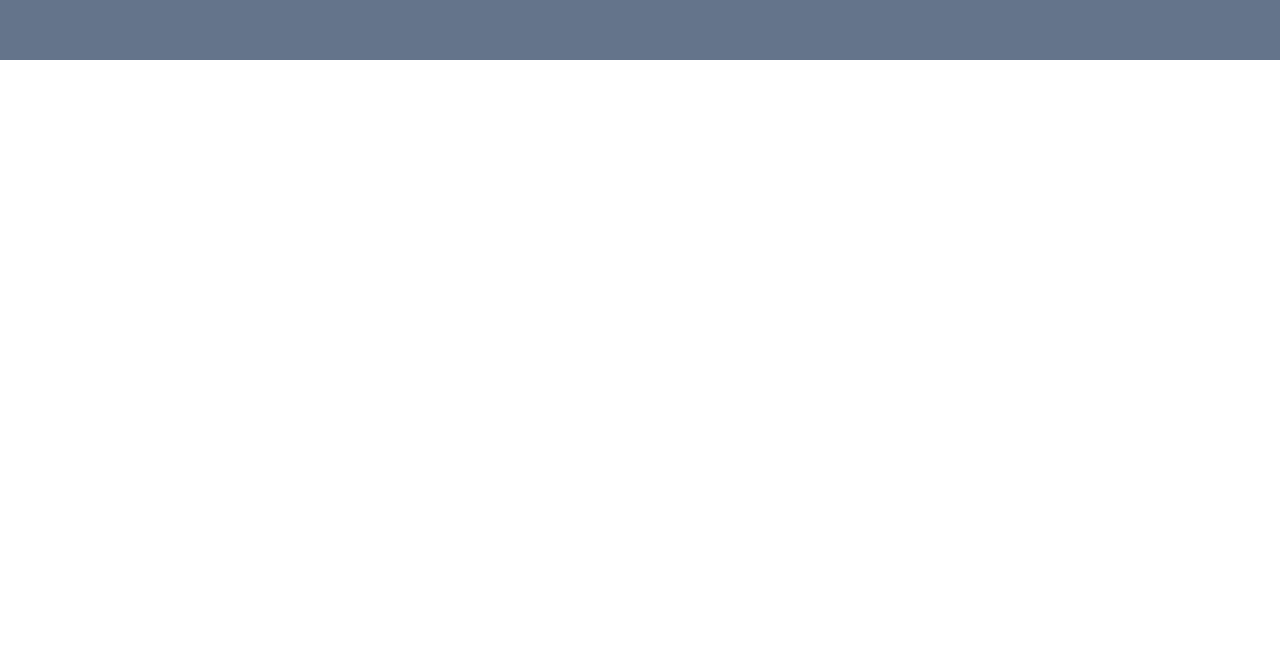
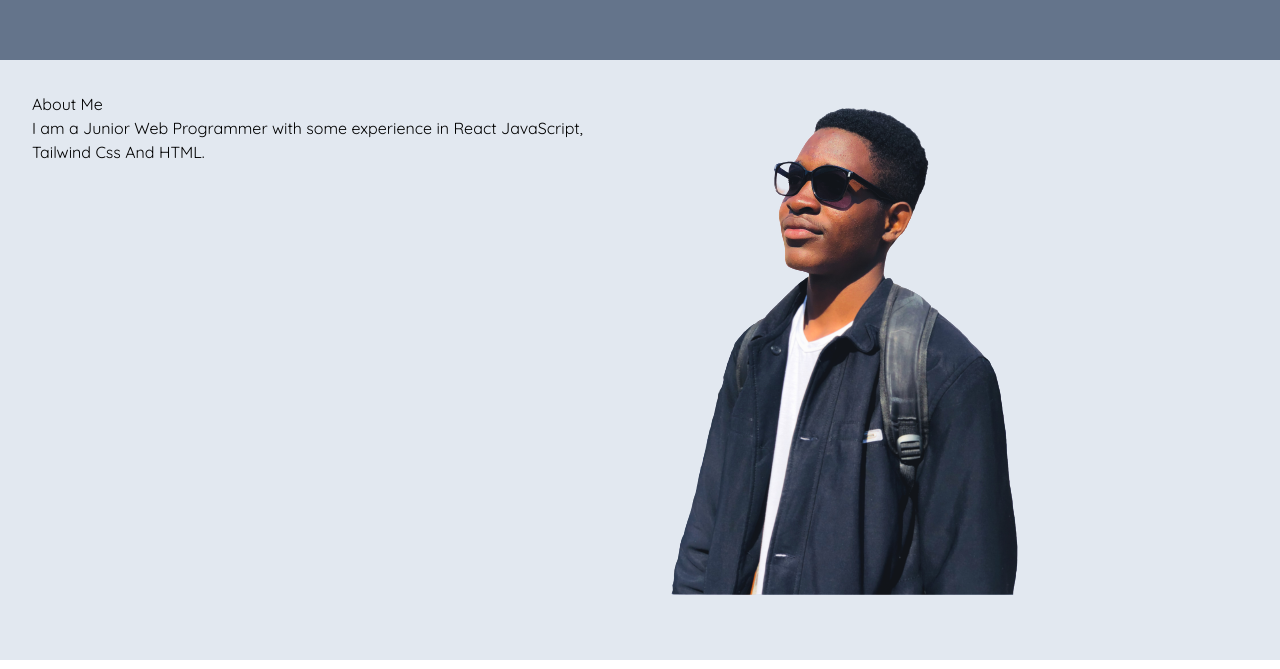
Before and after one commit to DC-21/MyPortfolio, a React (Vite) app: page / in a window 1280 px wide. Shown: the part 812-1481 px from the top of the page. Built offline with nearby package versions, Linux system fonts and the light colour scheme; no server answers.

Commit message:
first commit

```diff
--- a/src/components/About.jsx
+++ b/src/components/About.jsx
@@ -1,10 +1,18 @@
 import React from 'react'
+import own from '../images/own.png';
 
 const About = () => {
   return (
-    <section className='flex px-4 md:px-8  flex-wrap w-full h-[600px] pt-8 '>
-      <div className='w-1/2'></div>
-      <div className='w-1/2'></div>
+    <section className='flex px-4 md:px-8  flex-wrap w-full h-[600px] pt-8 bg-slate-200'>
+      <div className='w-1/2'>
+        <div>
+            <h1>About Me</h1>
+            <p>I am a Junior Web Programmer with some experience in React JavaScript, Tailwind Css And HTML.</p>
+        </div>
+      </div>
+      <div className='w-1/2'>
+        <img src={own} alt=''/>
+      </div>
     </section>
   )
 }
```
Also changed, not shown: src/images/own.png (added).
